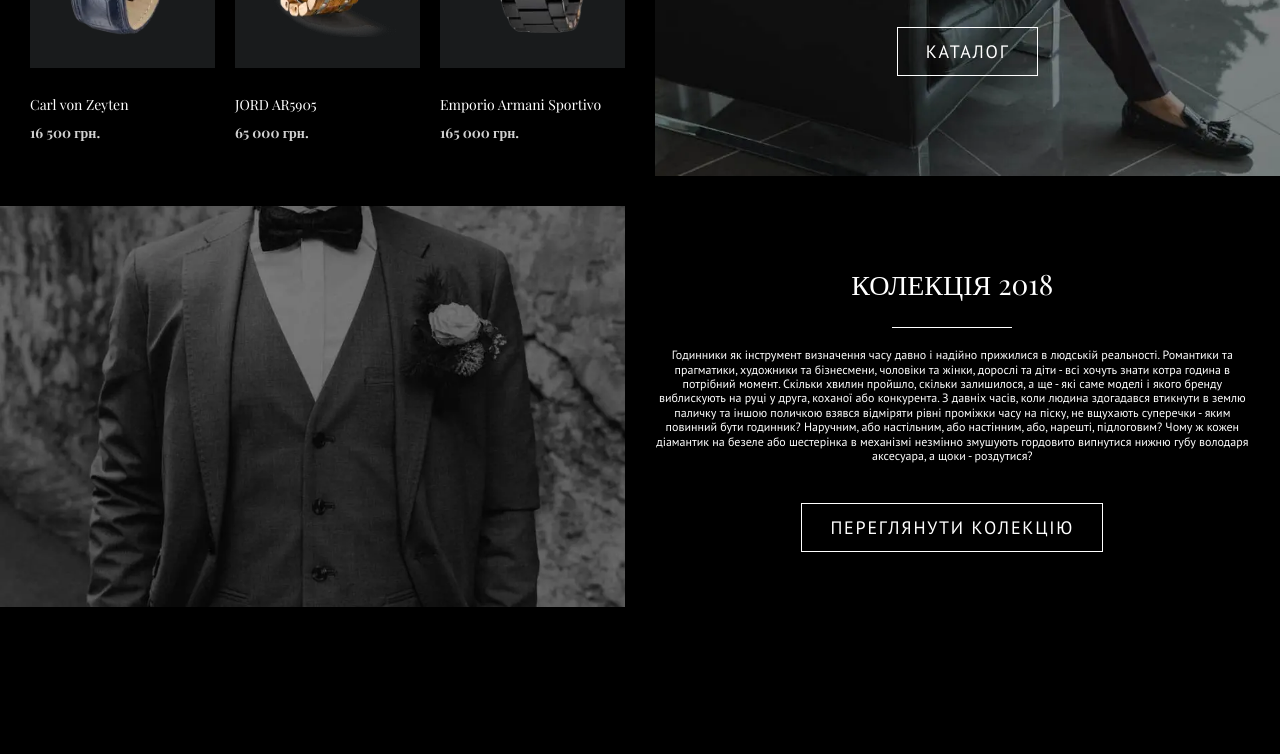
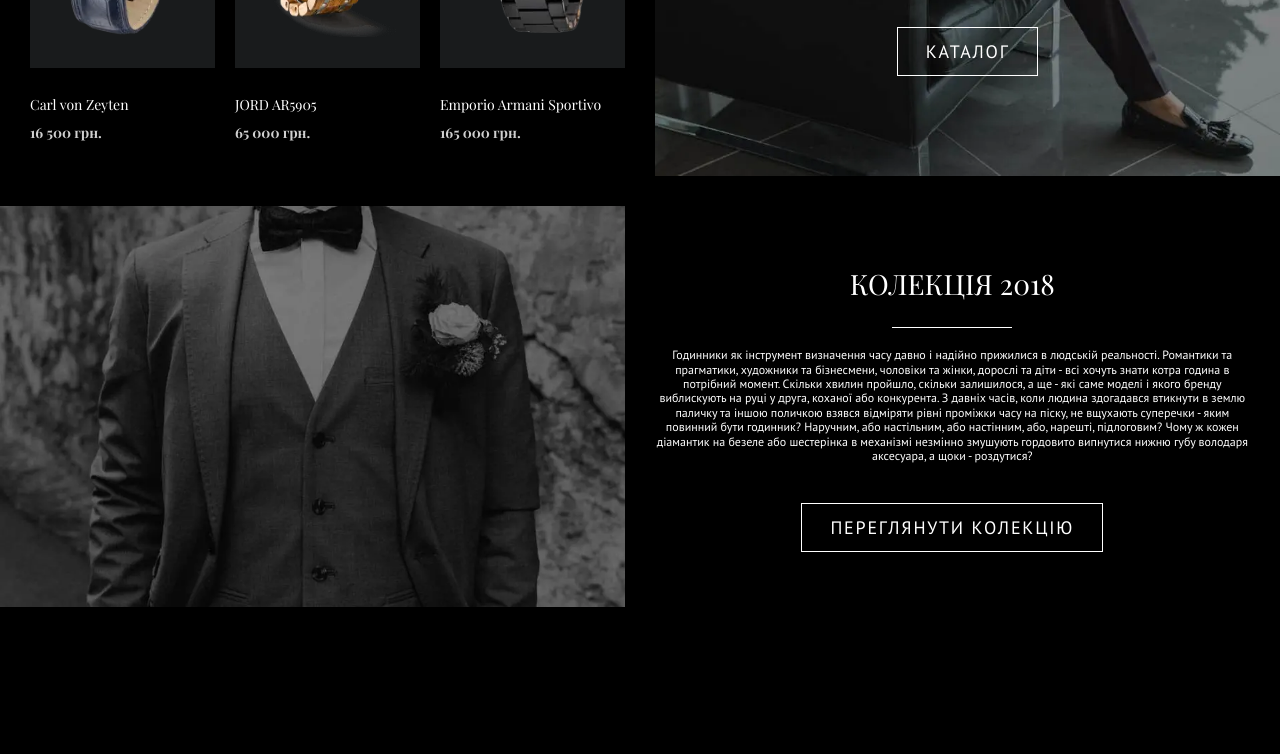
Before and after one commit to vloienko/porten-avadaMedia, a plain HTML site: page index.html in a window 1280 px wide. Shown: the part 1306-2060 px from the top of the page. Drawn offline with nearby package versions, Linux system fonts and the light colour scheme.

Commit message:
local fonts

```diff
--- a/css/style.css
+++ b/css/style.css
@@ -1,3 +1,27 @@
+@font-face {
+  font-family: "PT Sans";
+  font-display: swap;
+  src: url("../fonts/PTSans-Regular.woff2") format("woff2"), url("../fonts/PTSans-Regular.woff") format("woff");
+  font-weight: 400;
+  font-style: normal;
+}
+
+@font-face {
+  font-family: "Playfair Display";
+  font-display: swap;
+  src: url("../fonts/PlayfairDisplay-Bold.woff2") format("woff2"), url("../fonts/PlayfairDisplay-Bold.woff") format("woff");
+  font-weight: 700;
+  font-style: normal;
+}
+
+@font-face {
+  font-family: "Playfair Display";
+  font-display: swap;
+  src: url("../fonts/PlayfairDisplay-Regular.woff2") format("woff2"), url("../fonts/PlayfairDisplay-Regular.woff") format("woff");
+  font-weight: 400;
+  font-style: normal;
+}
+
 * {
   padding: 0;
   margin: 0;
--- a/index.html
+++ b/index.html
@@ -5,13 +5,8 @@
 	<meta charset="UTF-8">
 	<meta http-equiv="X-UA-Compatible" content="IE=edge">
 	<meta name="viewport" content="width=device-width, initial-scale=1.0">
-	<link rel="preconnect" href="https://fonts.googleapis.com">
-	<link rel="preconnect" href="https://fonts.gstatic.com" crossorigin>
-	<link
-		href="https://fonts.googleapis.com/css2?family=PT+Sans&family=Playfair+Display:wght@400;700&display=swap&_v=20230126135900"
-		rel="stylesheet">
-	<link rel="stylesheet" href="https://cdn.jsdelivr.net/npm/swiper@8/swiper-bundle.min.css?_v=20230126135900" />
-	<link rel="stylesheet" href="css/style.min.css?_v=20230126135900">
+	<link rel="stylesheet" href="https://cdn.jsdelivr.net/npm/swiper@8/swiper-bundle.min.css?_v=20230126150144" />
+	<link rel="stylesheet" href="css/style.min.css?_v=20230126150144">
 	<title>PORTEN</title>
 </head>
 
@@ -458,8 +453,8 @@
 			</div>
 		</footer>
 	</div>
-	<script src="https://cdn.jsdelivr.net/npm/swiper@8/swiper-bundle.min.js?_v=20230126135900"></script>
-	<script src="js/app.min.js?_v=20230126135900"></script>
+	<script src="https://cdn.jsdelivr.net/npm/swiper@8/swiper-bundle.min.js?_v=20230126150144"></script>
+	<script src="js/app.min.js?_v=20230126150144"></script>
 </body>
 
 </html>
```
Also changed, not shown: css/style.min.css, fonts/PTSans-Regular.woff (added), fonts/PTSans-Regular.woff2 (added), fonts/PlayfairDisplay-Bold.woff (added), fonts/PlayfairDisplay-Bold.woff2 (added), fonts/PlayfairDisplay-Regular.woff (added), fonts/PlayfairDisplay-Regular.woff2 (added).
